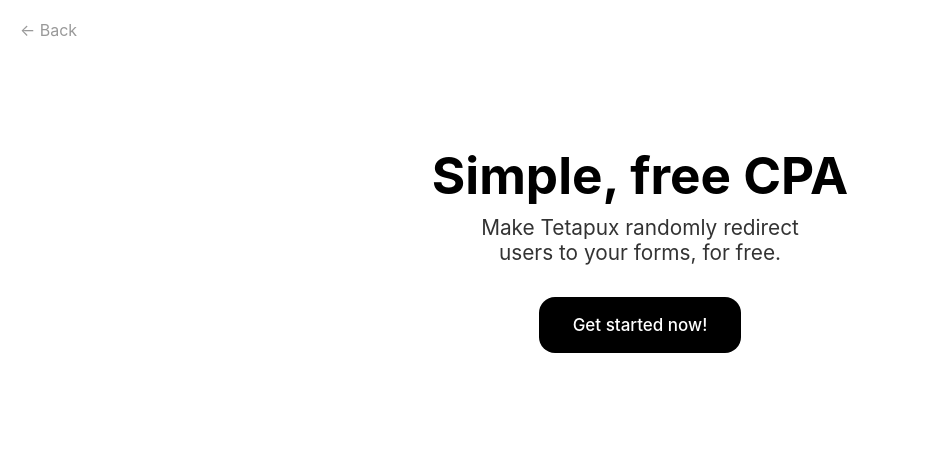
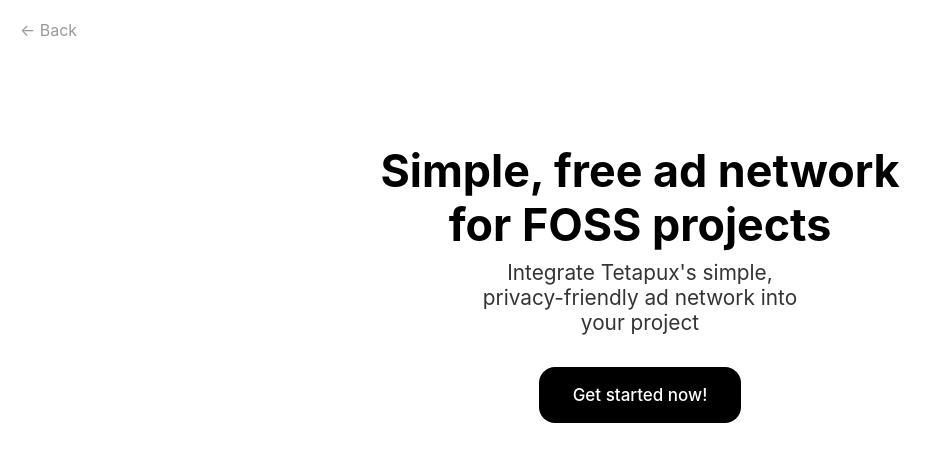
Before and after one commit to tiagozip/tetapux, a website: page cpa/index.html in a window 1280 px wide. Shown: the whole page, without its empty margins (0-942 px from the left). Drawn offline with Linux system fonts and the light colour scheme.

Commit message:
CPA improvements

```diff
--- a/cpa/index.html
+++ b/cpa/index.html
@@ -17,11 +17,11 @@
                 "Geist Sans", Roboto, Ubuntu, Cantarell, Noto Sans, sans-serif,
                 Helvetica, Apple Color Emoji, Arial, Segoe UI Emoji, Segoe UI Symbol;
             margin: 9em auto;
-            max-width: 450px;
+            max-width: 550px;
         }
 
         h1 {
-            font-size: 3.2em;
+            font-size: 2.8em;
             text-align: center;
             margin-bottom: .2em;
         }
@@ -33,7 +33,7 @@
             margin-bottom: 1.5em;
             text-align: center;
             line-height: 1.2;
-            color: rgba(0,0,0, .8);
+            color: rgba(0, 0, 0, .8);
         }
 
         .center {
@@ -75,6 +75,7 @@
             left: 20px;
             transition: opacity .2s;
         }
+
         .back:not(:hover) {
             opacity: .4;
         }
@@ -83,8 +84,8 @@
 
 <body>
     <a href="/" class="back">← Back</a>
-    <h1>Simple, free CPA</h1>
-    <p class="desc">Make Tetapux randomly redirect users to your forms, for free.</p>
+    <h1>Simple, free ad network for FOSS projects</h1>
+    <p class="desc">Integrate Tetapux's simple, privacy-friendly ad network into your project</p>
     <div class="center">
         <a class="button" href="#">Get started now!</a>
     </div>
```
Also changed, not shown: index.html (+1 -1 lines). Lines whose indentation alone changed are shown as unchanged.
